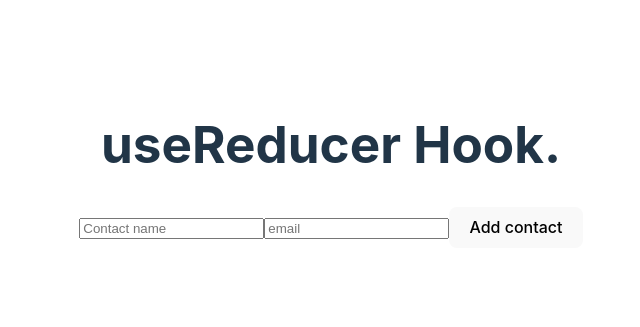
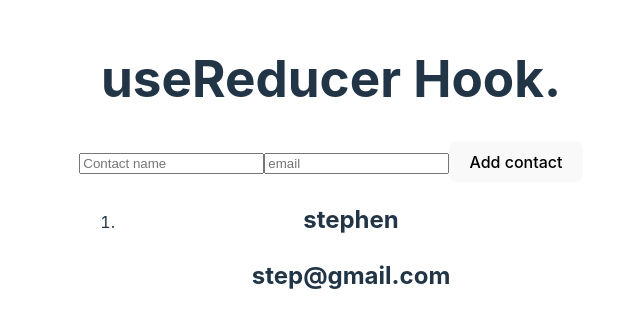
Before and after one commit to Red-stevo/JavaScript, a React (Vite) app in the folder jspromises/: page / in a window 1280 px wide. Shown: the part 235-562 px from the top of the page, without its empty margins (309-949 px from the left). Built offline with nearby package versions, Linux system fonts and the light colour scheme.

Commit message:
Commit message >>>>> display working nicely <<<<<

```diff
--- a/jspromises/src/Components/UseReducerHook.jsx
+++ b/jspromises/src/Components/UseReducerHook.jsx
@@ -14,7 +14,7 @@ function reducer(state, action) {
 
 }
 
-const initializer = ()=> {return({userId:Date.now(), name:"", email:""})}
+const initializer = ()=> {return([{userId:Date.now(), name:"stephen ", email:"step@gmail.com"}])}
 
 function UseReducerHook(){
     const [userName, setUserName] = useState("");
@@ -37,6 +37,17 @@ function UseReducerHook(){
                 <button type={"submit"}>Add contact</button>
             </form>
 
+            <div>
+                <ol>
+                    {state.map((contact) => {
+                        return(<li key={contact.userId}>
+                            <h2>{contact.name}</h2>
+                            <h2>{contact.email}</h2>
+                        </li>)
+                    })}
+                </ol>
+            </div>
+
         </>
     );
 }
```
